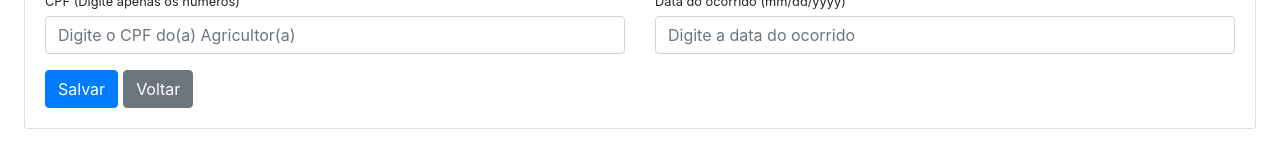
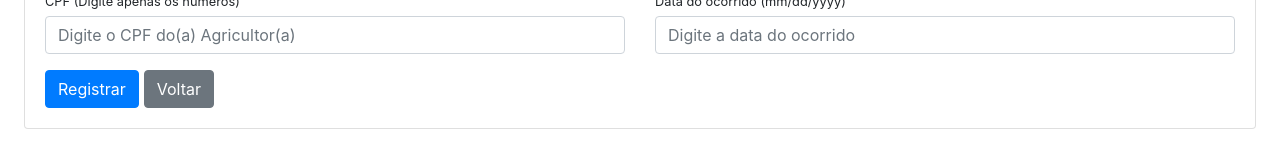
Before and after one commit to RafaelMoura11/agri-tec, a React (Create React App) app in the folder frontend/: page /register in a window 1280 px wide. Shown: the part 505-665 px from the top of the page. Built offline with nearby package versions, Linux system fonts and the light colour scheme; no server answers.

Commit message:
Adicionando funcionalidade de checar se o usuario alterou ou nao a comunicacao de perda

```diff
--- a/frontend/src/api.ts
+++ b/frontend/src/api.ts
@@ -1,6 +1,6 @@
 import axios from 'axios';
 
-const PORT = 3001;
+const PORT = 5000;
 
 const api = axios.create({
   baseURL: `http://localhost:${PORT}/`,
--- a/frontend/src/components/LostForm.tsx
+++ b/frontend/src/components/LostForm.tsx
@@ -27,10 +27,12 @@ type Props = {
 const LostForm: React.FC<Props> = ({ lost, setLost }) => {
     const { pathname } = useLocation();
     const navigate = useNavigate();
+    const [shouldSave, setShouldSave] = useState<boolean>(false);
     const [invalidFields, setInvalidFields] = useState<string[]>([])
     const [alert, setAlert] = useState<{ show: boolean, lostId: number }>({ show: false, lostId: 0})
     const { getLosts, createLost, editLost, deleteLost, setLosts } = useContext(Context);
     const onChangeHandler = (name: string, value: string | number) => {
+        setShouldSave(true)
         setLost({ ...lost, [name]: value, })
     }
 
@@ -55,7 +57,9 @@ const LostForm: React.FC<Props> = ({ lost, setLost }) => {
         }
 
         if (pathname.includes('details')) {
-            await editLost(lost)
+            if (shouldSave) {
+                await editLost(lost)
+            }
         } else {
             await createLost(lost)
         }
@@ -92,7 +96,13 @@ const LostForm: React.FC<Props> = ({ lost, setLost }) => {
                 <CPFInput lost={ lost } onChangeHandler={ onChangeHandler } invalidFields={ invalidFields } />
                 <DateInput lost={ lost } onChangeHandler={ onChangeHandler } invalidFields={ invalidFields } />
             </div>
-            <FormButtons onCancelHandler={ onCancelHandler } onDeleteHandler={ onDeleteHandler } pathname={ pathname } />
+            <FormButtons
+                onCancelHandler={ onCancelHandler }
+                onDeleteHandler={ onDeleteHandler }
+                onSubmitHandler={ onSubmitHandler }
+                pathname={ pathname }
+                shouldSave={ shouldSave }
+            />
         </form>
     )
 }
--- a/frontend/src/components/lostform_components/FormButtons.tsx
+++ b/frontend/src/components/lostform_components/FormButtons.tsx
@@ -1,20 +1,30 @@
 import DeleteButton from './DeleteButton';
+import SaveButton from './SaveButton';
 
 type Props = {
     pathname: string;
     onDeleteHandler: () => Promise<void>;
     onCancelHandler: () => void;
+    onSubmitHandler: (e: any) => Promise<void>;
+    shouldSave: boolean;
 }
 
-const FormButtons: React.FC<Props> = ({ pathname, onCancelHandler, onDeleteHandler }) => {
+const FormButtons: React.FC<Props> = ({ pathname, onCancelHandler, onDeleteHandler, onSubmitHandler, shouldSave }) => {
     return (
         <>
-            <button className="btn btn-primary" id="save-btn" type="submit">Salvar</button>
-                {
-                    pathname.includes('details') && (
+            {
+                pathname.includes('details') ? (
+                    <>
+                        {
+                            shouldSave ? <SaveButton onSubmitHandler={ onSubmitHandler } /> : (
+                                <button className="btn btn-primary" id="save-btn" type="submit">Salvar</button>
+                            )
+                        }
                         <DeleteButton onDeleteHandler={ onDeleteHandler } />
-                        )
-                    }
+                    </> ) : (
+                    <button className="btn btn-primary" id="save-btn" type="submit">Registrar</button>
+                    )
+            }
             <button type="button" className="btn btn-secondary" id="cancel-btn" onClick={ onCancelHandler }>Voltar</button>
         </>
     )
--- /dev/null
+++ b/frontend/src/components/lostform_components/SaveButton.tsx
@@ -0,0 +1,42 @@
+import React, { useState } from 'react';
+import Button from 'react-bootstrap/Button';
+import Modal from 'react-bootstrap/Modal';
+
+type Props = {
+    onSubmitHandler: (e: any) => Promise<void>;
+}
+
+const SaveButton: React.FC<Props> = ({ onSubmitHandler }) => {
+  const [show, setShow] = useState(false);
+
+  const handleClose = () => setShow(false);
+  const handleShow = () => setShow(true);
+
+  return (
+    <>
+        <button className="btn btn-primary" id="save-btn" type="button" onClick={ handleShow }>Salvar</button>
+
+        <Modal
+            show={show}
+            onHide={handleClose}
+            backdrop="static"
+            keyboard={false}
+        >
+            <Modal.Header>
+            <Modal.Title>Salvar</Modal.Title>
+            </Modal.Header>
+            <Modal.Body>
+            Tem certeza que gostaria de salvar estas mudanças?
+            </Modal.Body>
+            <Modal.Footer>
+            <Button variant="secondary" onClick={handleClose}>
+                Não
+            </Button>
+            <Button variant="primary" type="button" onClick={ onSubmitHandler }>Sim</Button>
+            </Modal.Footer>
+        </Modal>
+    </>
+  );
+}
+
+export default SaveButton;
```
